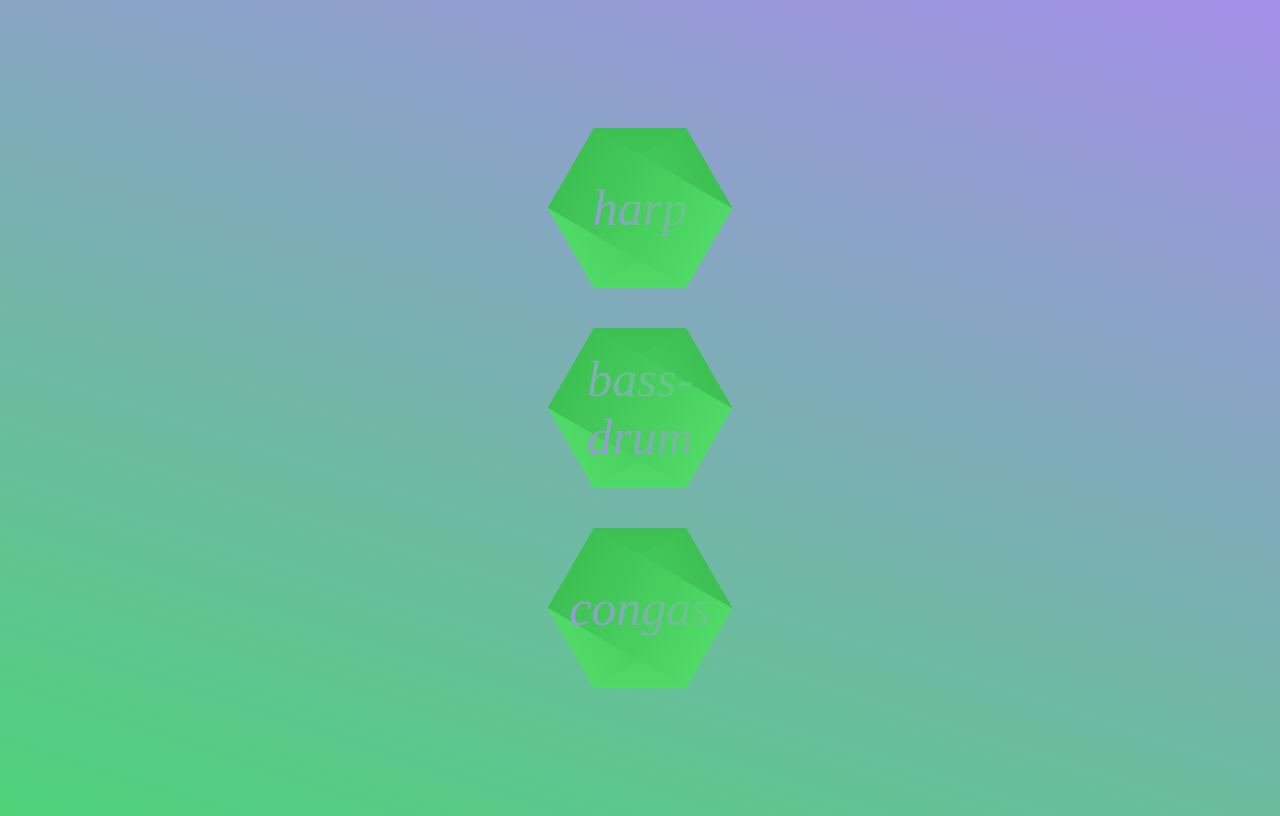
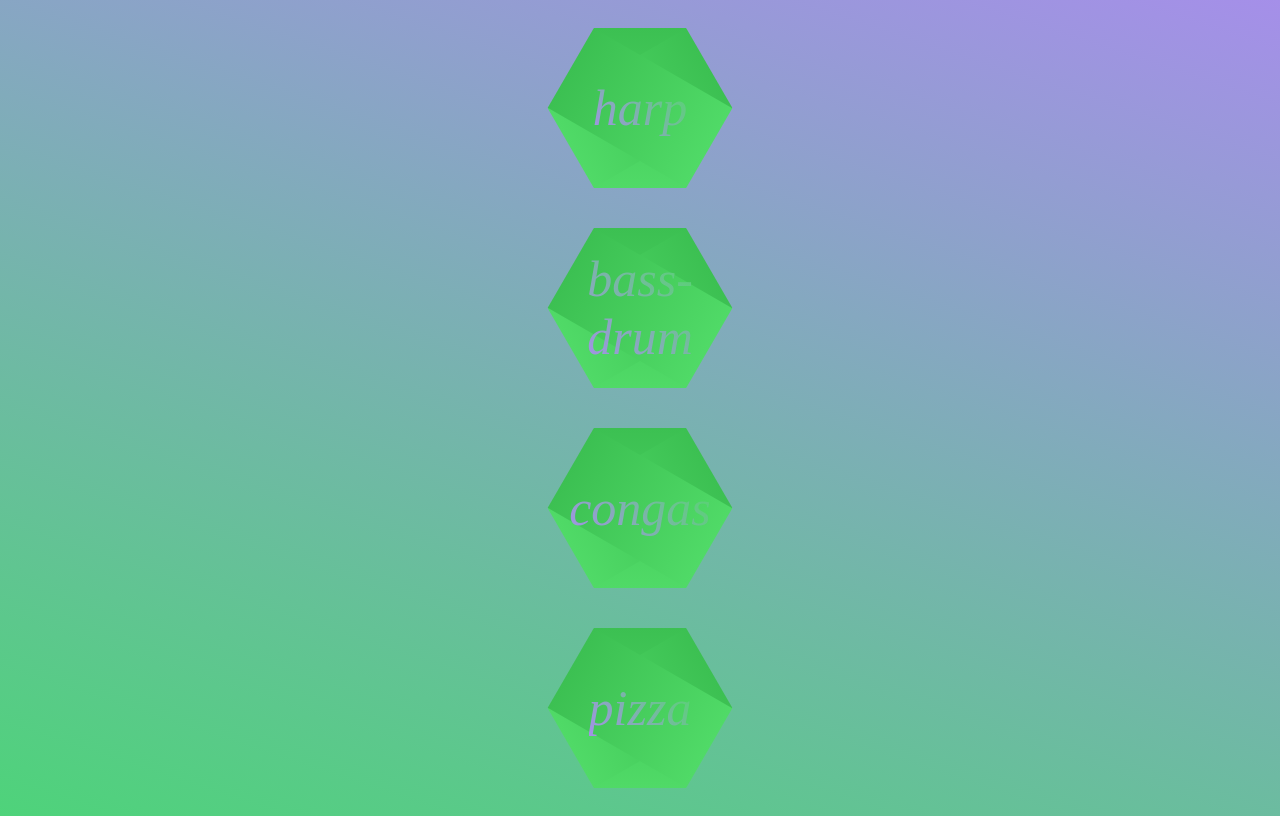
Before and after one commit to Joel-Nickson/Music-Emulator, a plain HTML site: page index.html in a window 1280 px wide. Drawn offline with Linux system fonts and the light colour scheme.

Commit message:
add pizza music

```diff
--- a/index.html
+++ b/index.html
@@ -18,10 +18,11 @@
         </style>
         <!-- Audio elements go here! -->
         <script>
-            const soundskey = ['harp','bass-drum','congas'];
+            const soundskey = ['harp','bass-drum','congas','pizza'];
             const soundslink =[ './sounds/harp.wav',
                                 './sounds/bass-drum.wav',
-                                './sounds/congas.wav'
+                                './sounds/congas.wav',
+                                './sounds/pizza.wav'
                             ];
             console.log(soundskey);
             document.body.innerHTML += wraps();
```
